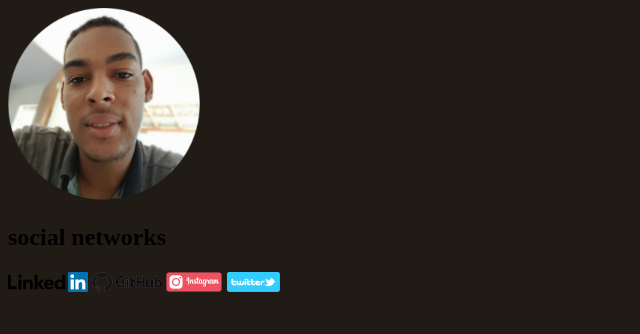
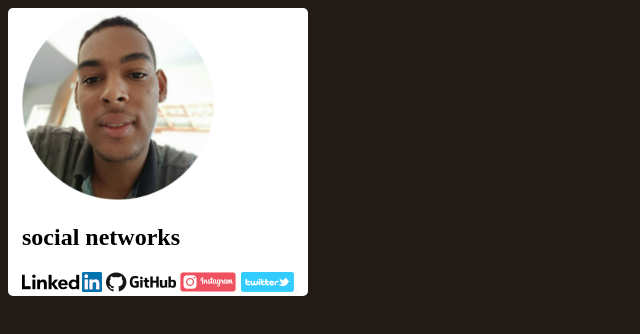
Before and after one commit to Wandersonndev/crafto, a plain HTML site: page index.html in a window 1280 px wide. Shown: the whole page, without its empty margins (0-640 px from the left). Drawn offline with Linux system fonts and the light colour scheme.

Commit message:
Update index.html

```diff
--- a/index.html
+++ b/index.html
@@ -9,7 +9,7 @@
     <link rel="stylesheet" href="style.css">
 </head>
 <body>
-    <div class="edes">
+    <div class="redes">
         <div class="rd">
     <img src="imagens/android-chrome-192x192.png" alt="Minha foto">
     <h2 style="color:rgb(0, 0, 0);">social networks</h2>
```
